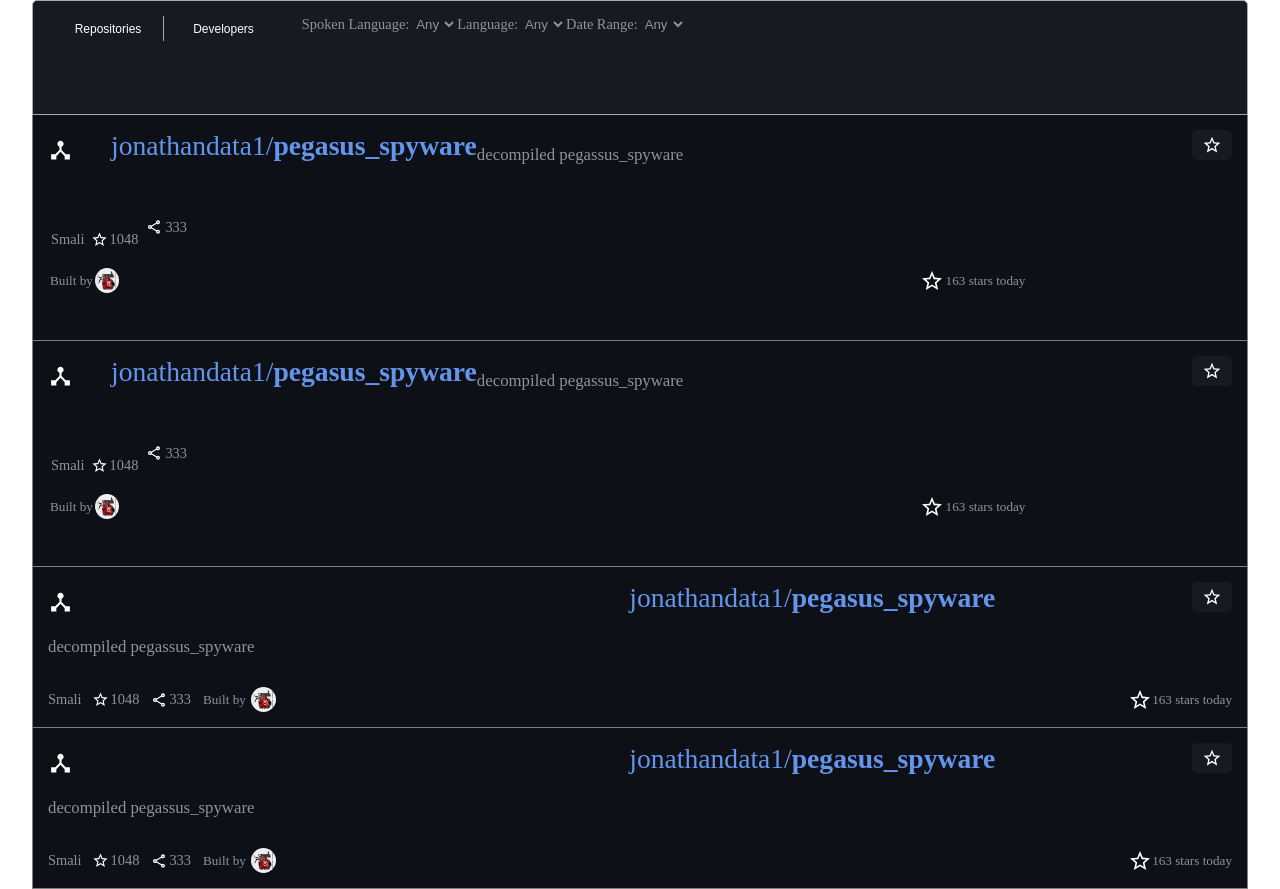
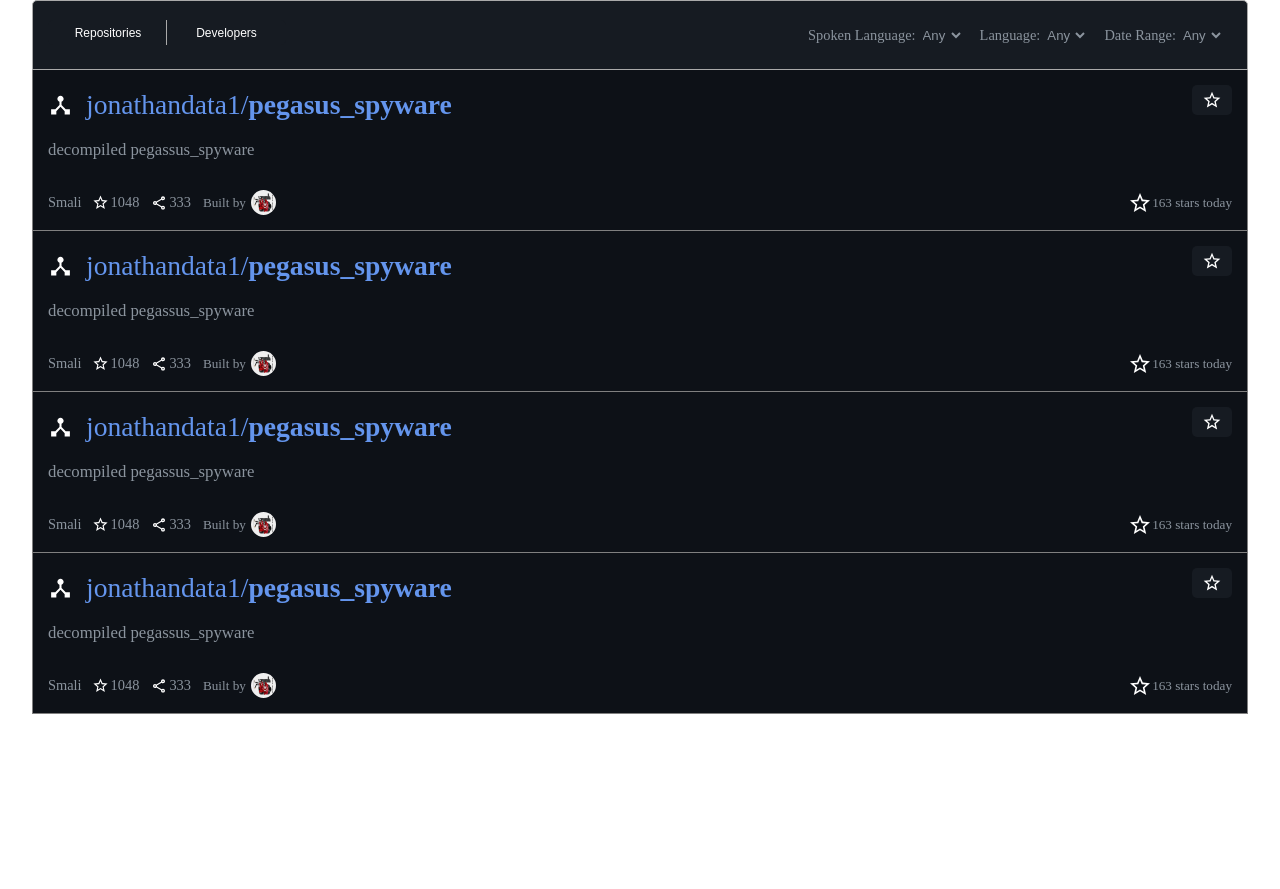
Before and after one commit to Akintobi41/Trending, a plain HTML site: page index.html in a window 1280 px wide. After the commit the page ends 800 px from the top, so only its background shows below. Drawn offline with Linux system fonts and the light colour scheme.

Commit message:
header changes for desktop view

```diff
--- a/css/styling.css
+++ b/css/styling.css
@@ -19,7 +19,7 @@ header {
   background-color: #161b22;
 }
 form {
-  width: 50%;
+  width: 60%;
   display: flex;
   flex-wrap: wrap;
   height: 100px;
@@ -145,7 +145,7 @@ p {
 .footer-list {
   display: flex;
   flex-wrap: wrap;
-  width: 65%;
+  width: 216px;
   height: 30%;
 }
 .alt-text-0,
@@ -175,6 +175,7 @@ p {
 .footer-image-0 {
   align-self: center;
   border-radius: 50%;
+  margin-left: 5px;
 }
 .alt-text-0 {
   padding: 0 2px;
@@ -329,6 +330,7 @@ li {
   }
   .container-1-title {
     flex-wrap: nowrap;
+    align-self: center;
   }
   .footer-list {
     width: 70%;
@@ -375,5 +377,28 @@ li {
 @media screen and (min-width: 599px) {
   .container-1-title {
     margin-top: 0;
+    align-self: center;
+    flex-grow: 1;
+    margin-left: -2px;
   }
 }
+@media screen and (min-width: 705px) {
+  form {
+    width: 37rem;
+  }
+}
+
+@media screen and (min-width: 768px) {
+  form {
+    width: 36rem;
+    margin-left: 1.5rem;
+    justify-content: space-around;
+    align-content: center;
+    height: 30px;
+  }
+  header {
+    height: 70px;
+    align-content: center;
+    justify-content: space-between;
+  }
+}
--- a/index.html
+++ b/index.html
@@ -9,13 +9,14 @@
   </head>
   <body>
     <header>
+    <div>
       <button class="btn-1 buttons buttons-1">
         <a href="#">Repositories</a>
       </button>
       <button class="btn-2 buttons buttons-1">
         <a href="#">Developers</a>
       </button>
-
+     </div>
       <form>
         <div class="form-1">
         <label for="first-type">Spoken Language:</label>
@@ -37,8 +38,10 @@
        </div>
       </form>
     </header>
-    <div class="container-1">
-      <div class="post-excerpt">
+
+   <div class="container-3">
+    <div class="card-3">
+     <div class="post-excerpt-3">
        <img
         src="Images/device_hub_white_24dp.svg"
         class="container-1-logo"
@@ -48,22 +51,8 @@
       <span class="container-1-title"
         ><aside><a href="" class="main-text-1">jonathandata1/</a></aside>
         <aside><a href="" class="main-text-2">pegasus_spyware</a></aside></span
-        ><p>decompiled pegassus_spyware</p>
-          <ul>
-            <li class="list-text">Smali</li>
-            <li class="list-text-1"><img src="Images/star_border_white_24dp.svg"  class="star-border" width="17px" height="17px"><span class="alt-text-1">1048</span></li>
-            <li class="list-text-2"><img src="Images/share_white_24dp.svg" class="share-border" width="16px" height="16px"><span class="alt-text-2">333<span></span></li>
-            </ul>
-
-        <div class="footer">
-          <div class="footer-excerpt"><span class="footer-1-text">Built by</span><img src="Images/Marcus.jpg"  class="footer-image"  width="25px" height="25px"></div>
-          <div class="footer-excerpt"><img src="Images/star_border_white_24dp.svg"><span class="footer-1-text">163 stars today</span></div>
+       >
      </div>
-
-
-      </div>
-
-      <div class="button">
       <button class="post-excerpt-button">
         <img
         src="Images/star_border_white_24dp.svg"
@@ -74,10 +63,19 @@
         <span class="button-text">Star</span>
       </button>
     </div>
+    <p>decompiled pegassus_spyware</p>
+   <div class="footer-list">
+    <div class="list-text-1">Smali</div>
+    <div class="list-text-0 first-list"><img src="Images/star_border_white_24dp.svg"  class="star-border-0" width="17px" height="17px"><span class="alt-text-0">1048</span></div>
+    <div class="list-text-0 another-list"><img src="Images/share_white_24dp.svg" class="share-border-0" width="16px" height="16px"><span class="alt-text-0">333<span></span></div>
+    <div class="footer-excerpt-1"><span class="footer-0-text">Built by</span><img src="Images/Marcus.jpg"  class="footer-image-0"  width="25px" height="25px"></div>
+    <div class="footer-excerpt-0"><img src="Images/star_border_white_24dp.svg" class="bottom-image"><span class="footer-0-text">163 stars today</span></div>
+   </div>
+  </div>
 
-    </div>
-    <div class="container-1">
-      <div class="post-excerpt">
+    <div class="container-3">
+      <div class="card-3">
+       <div class="post-excerpt-3">
          <img
           src="Images/device_hub_white_24dp.svg"
           class="container-1-logo"
@@ -87,23 +85,8 @@
         <span class="container-1-title"
           ><aside><a href="" class="main-text-1">jonathandata1/</a></aside>
           <aside><a href="" class="main-text-2">pegasus_spyware</a></aside></span
-        ><p>decompiled pegassus_spyware</p>
-
-          <ul>
-            <li class="list-text">Smali</li>
-            <li class="list-text-1"><img src="Images/star_border_white_24dp.svg"  class="star-border" width="17px" height="17px"><span class="alt-text-1">1048</span></li>
-            <li class="list-text-2"><img src="Images/share_white_24dp.svg" class="share-border" width="16px" height="16px"><span class="alt-text-2">333<span></span></li>
-            </ul>
-
-        <div class="footer">
-          <div class="footer-excerpt"><span class="footer-1-text">Built by</span><img src="Images/Marcus.jpg"  class="footer-image"  width="25px" height="25px"></div>
-          <div class="footer-excerpt"><img src="Images/star_border_white_24dp.svg"><span class="footer-1-text">163 stars today</span></div>
+         >
        </div>
-
-
-      </div>
-
-      <div class="button">
         <button class="post-excerpt-button">
           <img
           src="Images/star_border_white_24dp.svg"
@@ -114,7 +97,14 @@
           <span class="button-text">Star</span>
         </button>
       </div>
-
+      <p>decompiled pegassus_spyware</p>
+     <div class="footer-list">
+      <div class="list-text-1">Smali</div>
+      <div class="list-text-0 first-list"><img src="Images/star_border_white_24dp.svg"  class="star-border-0" width="17px" height="17px"><span class="alt-text-0">1048</span></div>
+      <div class="list-text-0 another-list"><img src="Images/share_white_24dp.svg" class="share-border-0" width="16px" height="16px"><span class="alt-text-0">333<span></span></div>
+      <div class="footer-excerpt-1"><span class="footer-0-text">Built by</span><img src="Images/Marcus.jpg"  class="footer-image-0"  width="25px" height="25px"></div>
+      <div class="footer-excerpt-0"><img src="Images/star_border_white_24dp.svg" class="bottom-image"><span class="footer-0-text">163 stars today</span></div>
+     </div>
     </div>
     <div class="container-3">
       <div class="card-3">
@@ -185,8 +175,5 @@
    </div>
   </div>
 
-
-
-
   </body>
 </html>
```
Lines whose indentation alone changed are shown as unchanged.
